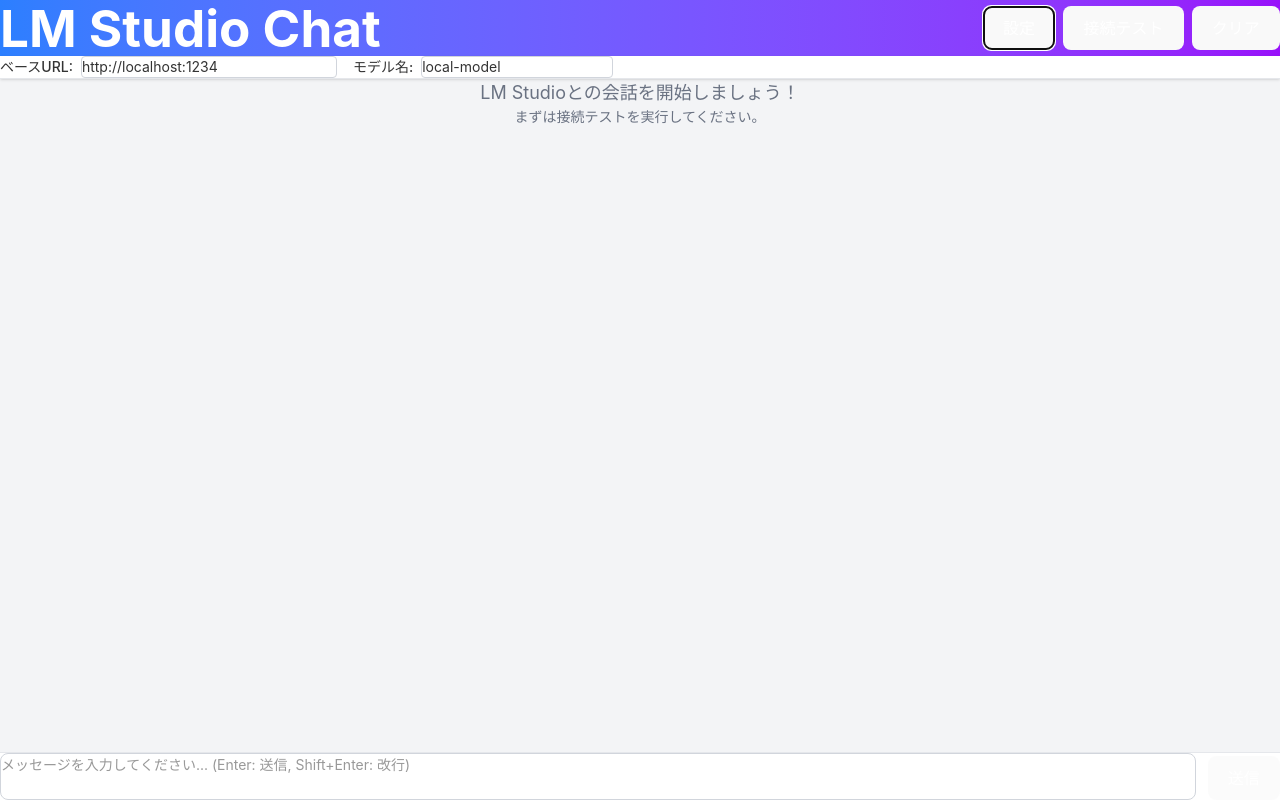
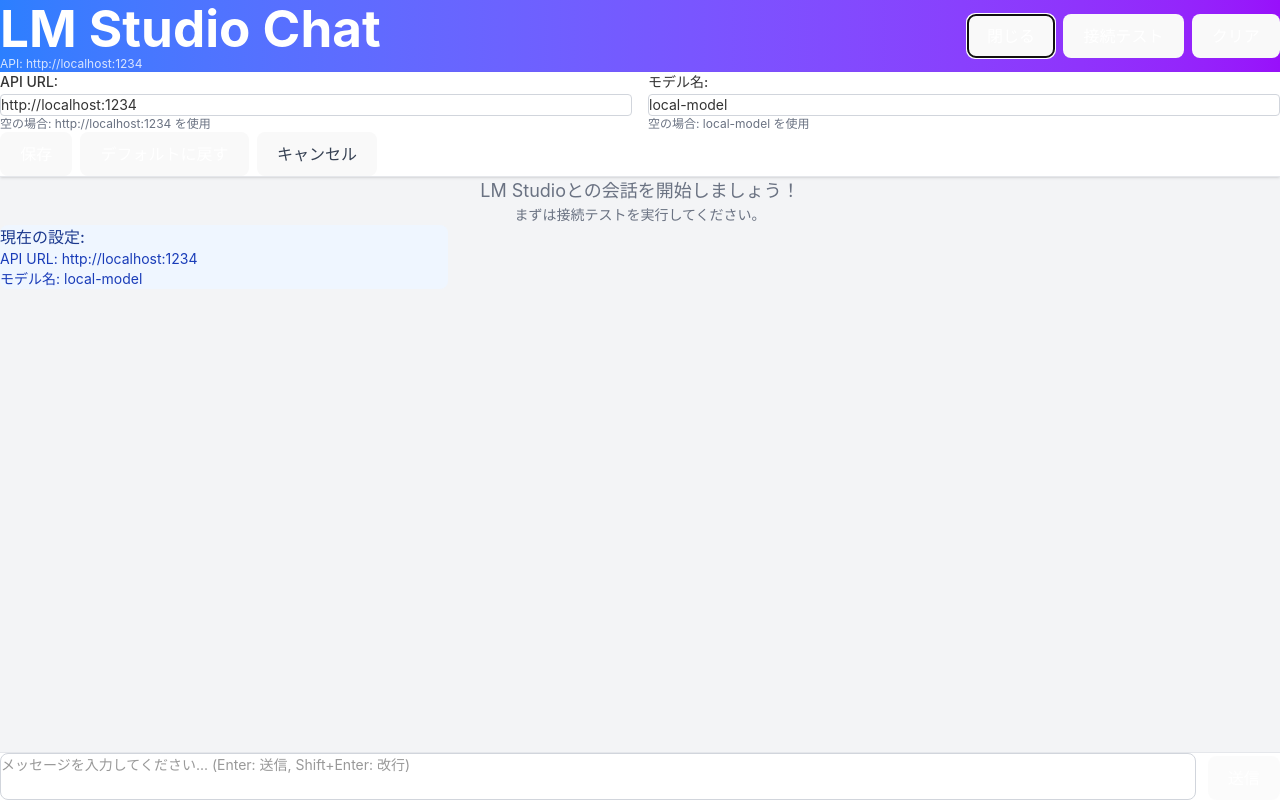
Before and after one commit to anrlll/electron-vite-test, a React (Vite) app: page / in a window 1280 px wide. Both pictures are taken after a click on the button "設定". Built offline with nearby package versions, Linux system fonts and the light colour scheme.

Commit message:
APIURLを自分で指定できるように修正

```diff
--- a/src/App.tsx
+++ b/src/App.tsx
@@ -18,12 +18,31 @@
   model: 'local-model' // LM Studioで読み込まれているモデル名
 }
 
+// LocalStorageのキー名（Electronアプリなので設定を保存）
+const CONFIG_STORAGE_KEY = 'lm_studio_config'
+
 function App() {
   const [messages, setMessages] = useState<Message[]>([])
   const [input, setInput] = useState('')
   const [isLoading, setIsLoading] = useState(false)
-  const [config, setConfig] = useState<LMStudioConfig>(DEFAULT_CONFIG)
+  const [config, setConfig] = useState<LMStudioConfig>(() => {
+    // 初期化時にlocalStorageから設定を読み込む
+    try {
+      const savedConfig = localStorage.getItem(CONFIG_STORAGE_KEY)
+      if (savedConfig) {
+        const parsed = JSON.parse(savedConfig)
+        return {
+          baseUrl: parsed.baseUrl || DEFAULT_CONFIG.baseUrl,
+          model: parsed.model || DEFAULT_CONFIG.model
+        }
+      }
+    } catch (error) {
+      console.warn('設定の読み込みに失敗しました:', error)
+    }
+    return DEFAULT_CONFIG
+  })
   const [showConfig, setShowConfig] = useState(false)
+  const [tempConfig, setTempConfig] = useState<LMStudioConfig>(config)
   const messagesEndRef = useRef<HTMLDivElement>(null)
 
   const scrollToBottom = () => {
@@ -33,6 +52,56 @@
   useEffect(() => {
     scrollToBottom()
   }, [messages])
+
+  // 設定を保存する関数
+  const saveConfig = () => {
+    try {
+      // 空文字列の場合はデフォルト値を使用
+      const finalConfig = {
+        baseUrl: tempConfig.baseUrl.trim() || DEFAULT_CONFIG.baseUrl,
+        model: tempConfig.model.trim() || DEFAULT_CONFIG.model
+      }
+
+      setConfig(finalConfig)
+      localStorage.setItem(CONFIG_STORAGE_KEY, JSON.stringify(finalConfig))
+      setShowConfig(false)
+
+      // 成功メッセージを表示
+      const successMessage: Message = {
+        id: Date.now().toString(),
+        role: 'assistant',
+        content: `設定を保存しました\n・API URL: ${finalConfig.baseUrl}\n・モデル名: ${finalConfig.model}`,
+        timestamp: new Date()
+      }
+      setMessages(prev => [...prev, successMessage])
+    } catch (error) {
+      console.error('設定の保存に失敗しました:', error)
+      alert('設定の保存に失敗しました')
+    }
+  }
+
+  // 設定をリセットする関数
+  const resetConfig = () => {
+    setTempConfig(DEFAULT_CONFIG)
+    setConfig(DEFAULT_CONFIG)
+    localStorage.removeItem(CONFIG_STORAGE_KEY)
+
+    const resetMessage: Message = {
+      id: Date.now().toString(),
+      role: 'assistant',
+      content: `設定をデフォルトに戻しました\n・API URL: ${DEFAULT_CONFIG.baseUrl}\n・モデル名: ${DEFAULT_CONFIG.model}`,
+      timestamp: new Date()
+    }
+    setMessages(prev => [...prev, resetMessage])
+  }
+
+  // 設定パネルを開く時に現在の設定を一時設定にコピー
+  const toggleConfigPanel = () => {
+    if (!showConfig) {
+      setTempConfig(config)
+    }
+    setShowConfig(!showConfig)
+  }
 
   const sendMessage = async () => {
     if (!input.trim() || isLoading) return
@@ -49,6 +118,11 @@
     setIsLoading(true)
 
     try {
+      // 現在の設定を使用してAPIエンドポイントを構築
+      const apiUrl = config.baseUrl.endsWith('/')
+        ? `${config.baseUrl}v1/chat/completions`
+        : `${config.baseUrl}/v1/chat/completions`
+
       // LM Studio APIに送信するメッセージ履歴を準備
       const conversationHistory = [...messages, userMessage].map(msg => ({
         role: msg.role,
@@ -56,7 +130,7 @@
       }))
 
       const response = await window.electronAPI.callLMStudioAPI({
-        endpoint: `${config.baseUrl}/v1/chat/completions`,
+        endpoint: apiUrl,
         method: 'POST',
         body: {
           model: config.model,
@@ -84,7 +158,7 @@
       const errorMessage: Message = {
         id: (Date.now() + 1).toString(),
         role: 'assistant',
-        content: `エラーが発生しました: ${error instanceof Error ? error.message : '不明なエラー'}`,
+        content: `エラーが発生しました: ${error instanceof Error ? error.message : '不明なエラー'}\n\n設定を確認してください：\n・API URL: ${config.baseUrl}\n・モデル名: ${config.model}`,
         timestamp: new Date()
       }
       setMessages(prev => [...prev, errorMessage])
@@ -107,18 +181,38 @@
   const testConnection = async () => {
     setIsLoading(true)
     try {
+      const modelsUrl = config.baseUrl.endsWith('/')
+        ? `${config.baseUrl}v1/models`
+        : `${config.baseUrl}/v1/models`
+
       const response = await window.electronAPI.callLMStudioAPI({
-        endpoint: `${config.baseUrl}/v1/models`,
+        endpoint: modelsUrl,
         method: 'GET'
       })
 
       if (response.type === 'json' && response.data) {
-        alert(`接続成功!\n利用可能なモデル数: ${response.data.data?.length || 0}`)
+        const models = response.data.data || []
+        const modelList = models.map((m: any) => m.id || m.name || '不明').join(', ')
+
+        const connectionMessage: Message = {
+          id: Date.now().toString(),
+          role: 'assistant',
+          content: `✅ 接続成功！\n\nAPI URL: ${config.baseUrl}\n利用可能なモデル数: ${models.length}\nモデル一覧: ${modelList || 'なし'}`,
+          timestamp: new Date()
+        }
+        setMessages(prev => [...prev, connectionMessage])
       } else {
         throw new Error('無効なレスポンス')
       }
     } catch (error) {
-      alert(`接続エラー: ${error instanceof Error ? error.message : '不明なエラー'}`)
+      const errorMsg = error instanceof Error ? error.message : '不明なエラー'
+      const connectionErrorMessage: Message = {
+        id: Date.now().toString(),
+        role: 'assistant',
+        content: `❌ 接続エラー\n\nAPI URL: ${config.baseUrl}\nエラー内容: ${errorMsg}\n\n設定を確認してください。`,
+        timestamp: new Date()
+      }
+      setMessages(prev => [...prev, connectionErrorMessage])
     } finally {
       setIsLoading(false)
     }
@@ -129,13 +223,16 @@
       {/* Header */}
       <div className="bg-gradient-to-r from-blue-500 to-purple-600 text-white p-4 shadow-lg flex-shrink-0">
         <div className="flex justify-between items-center">
+          <div>
             <h1 className="text-xl font-bold">LM Studio Chat</h1>
+            <p className="text-xs opacity-80 mt-1">API: {config.baseUrl}</p>
+          </div>
           <div className="flex gap-2">
             <button
-              onClick={() => setShowConfig(!showConfig)}
+              onClick={toggleConfigPanel}
               className="px-3 py-1 bg-white bg-opacity-20 hover:bg-opacity-30 rounded transition-colors text-sm"
             >
-              設定
+              {showConfig ? '閉じる' : '設定'}
             </button>
             <button
               onClick={testConnection}
@@ -157,26 +254,54 @@
       {/* Config Panel */}
       {showConfig && (
         <div className="bg-white p-4 border-b border-gray-200 shadow-sm flex-shrink-0">
-          <div className="flex gap-4 items-center flex-wrap">
-            <div className="flex items-center gap-2">
-              <label className="font-medium min-w-fit text-sm">ベースURL:</label>
+          <div className="space-y-4">
+            <div className="grid grid-cols-1 md:grid-cols-2 gap-4">
+              <div>
+                <label className="block font-medium text-sm mb-2">API URL:</label>
                 <input
                   type="text"
-                value={config.baseUrl}
-                onChange={(e) => setConfig({...config, baseUrl: e.target.value})}
-                placeholder="http://localhost:1234"
-                className="border border-gray-300 rounded px-3 py-1 w-64 text-sm"
+                  value={tempConfig.baseUrl}
+                  onChange={(e) => setTempConfig({...tempConfig, baseUrl: e.target.value})}
+                  placeholder={DEFAULT_CONFIG.baseUrl}
+                  className="w-full border border-gray-300 rounded px-3 py-2 text-sm focus:outline-none focus:ring-2 focus:ring-blue-500"
                 />
+                <p className="text-xs text-gray-500 mt-1">
+                  空の場合: {DEFAULT_CONFIG.baseUrl} を使用
+                </p>
               </div>
-            <div className="flex items-center gap-2">
-              <label className="font-medium min-w-fit text-sm">モデル名:</label>
+              <div>
+                <label className="block font-medium text-sm mb-2">モデル名:</label>
                 <input
                   type="text"
-                value={config.model}
-                onChange={(e) => setConfig({...config, model: e.target.value})}
-                placeholder="local-model"
-                className="border border-gray-300 rounded px-3 py-1 w-48 text-sm"
+                  value={tempConfig.model}
+                  onChange={(e) => setTempConfig({...tempConfig, model: e.target.value})}
+                  placeholder={DEFAULT_CONFIG.model}
+                  className="w-full border border-gray-300 rounded px-3 py-2 text-sm focus:outline-none focus:ring-2 focus:ring-blue-500"
                 />
+                <p className="text-xs text-gray-500 mt-1">
+                  空の場合: {DEFAULT_CONFIG.model} を使用
+                </p>
+              </div>
+            </div>
+            <div className="flex gap-2 pt-2">
+              <button
+                onClick={saveConfig}
+                className="px-4 py-2 bg-blue-500 text-white rounded hover:bg-blue-600 transition-colors text-sm"
+              >
+                保存
+              </button>
+              <button
+                onClick={resetConfig}
+                className="px-4 py-2 bg-gray-500 text-white rounded hover:bg-gray-600 transition-colors text-sm"
+              >
+                デフォルトに戻す
+              </button>
+              <button
+                onClick={() => setShowConfig(false)}
+                className="px-4 py-2 bg-gray-300 text-gray-700 rounded hover:bg-gray-400 transition-colors text-sm"
+              >
+                キャンセル
+              </button>
             </div>
           </div>
         </div>
@@ -188,6 +313,11 @@
           <div className="text-center text-gray-500 mt-8">
             <p className="text-lg">LM Studioとの会話を開始しましょう！</p>
             <p className="text-sm mt-2">まずは接続テストを実行してください。</p>
+            <div className="mt-4 p-4 bg-blue-50 rounded-lg text-left max-w-md mx-auto">
+              <h3 className="font-medium text-blue-900 mb-2">現在の設定:</h3>
+              <p className="text-sm text-blue-800">API URL: {config.baseUrl}</p>
+              <p className="text-sm text-blue-800">モデル名: {config.model}</p>
+            </div>
           </div>
         )}
         {messages.map((message) => (
```
Lines whose indentation alone changed are shown as unchanged.
